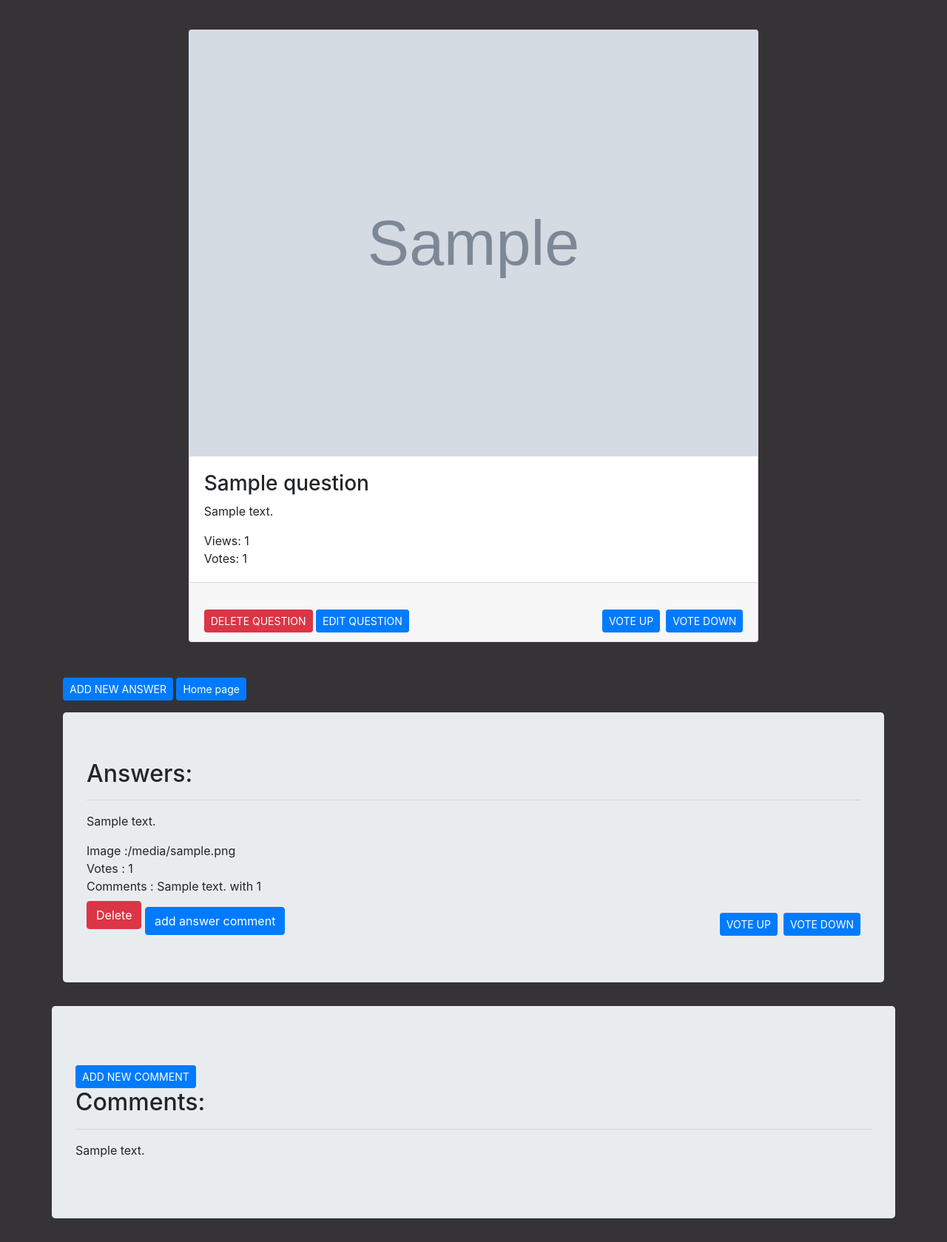
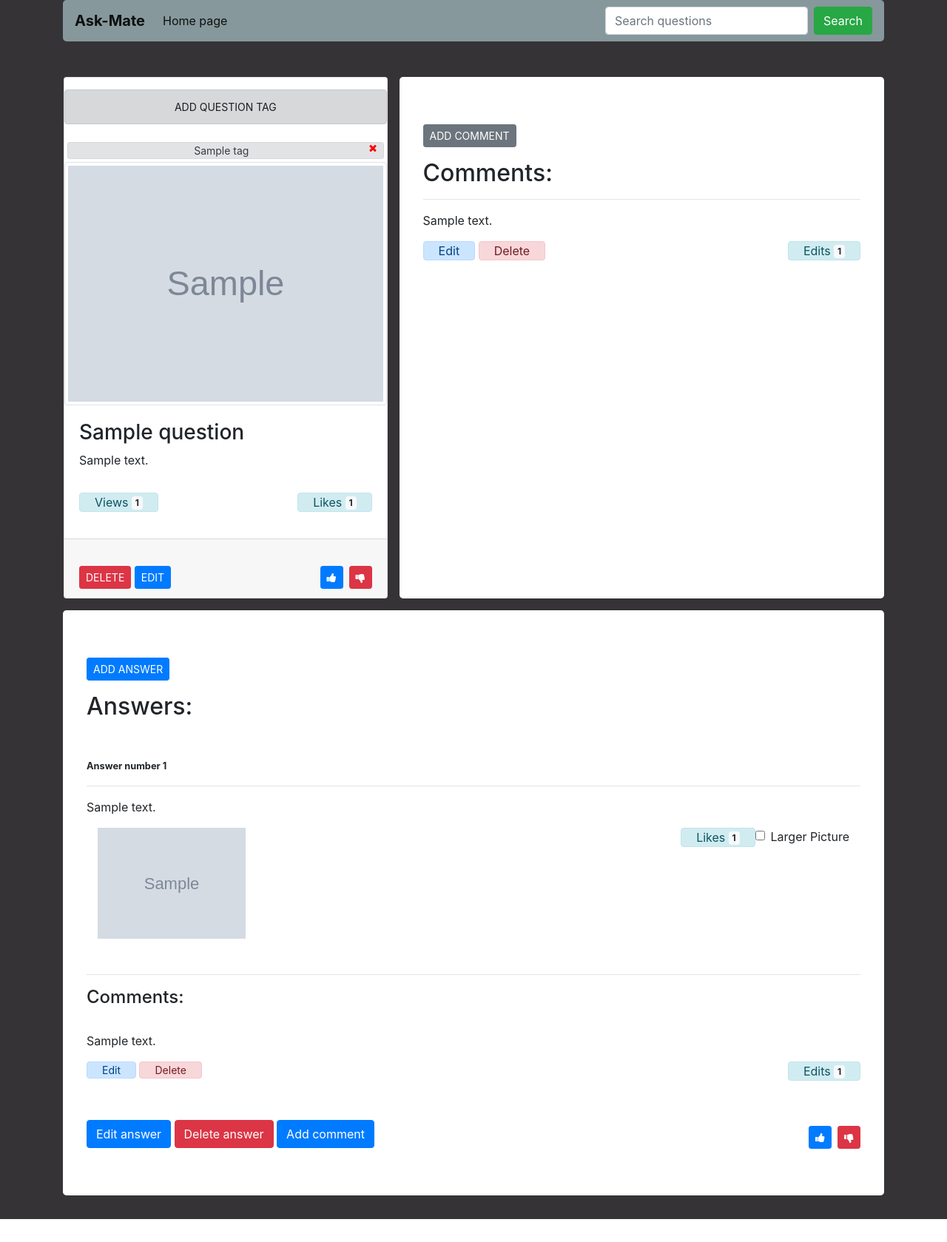
Before and after one commit to VGabriel45/AskMate, a Flask app: page /question/1 in a window 1280 px wide. Shown: the whole page at 74% size. After the commit the page ends 1648 px from the top, so only its background shows below. Run offline with Flask 2, Linux system fonts and the light colour scheme; grey boxes marked "Sample" are stand-in pictures; a database or web service that is not in the repository returns one stand-in record (values such as "Sample title"); some libraries are stand-ins or nearby versions.

Commit message:
added new features and css

```diff
--- a/server.py
+++ b/server.py
@@ -4,8 +4,12 @@ from datetime import datetime
 
 app = Flask(__name__)
 
+@app.route('/')
+def latest_questions():
+    data = data_manager.get_latest_questions()
+    return render_template('list.html', data=data)
 
-@app.route('/')
+
 @app.route("/list", methods=['GET', 'POST'])
 def list_questions():
     sort_by = ''
@@ -16,25 +20,27 @@ def list_questions():
         data = data_manager.sort_csv(sort_by, direction)
     else:
         data = data_manager.get_data()
-    return render_template('list.html', data=data, sort_by=sort_by, direction=direction)
+    return render_template('list.html', data=data, sort_by=sort_by, direction=direction, searching=True)
+
+
+@app.route('/searched', methods=['POST', 'GET'])
+def search():
+    if request.method == 'POST':
+        search_by = request.form.get('search-question')
+        data = data_manager.search_questions(search_by)
+    return render_template('searched-questions.html', data=data, search_by=search_by)
 
 
 @app.route('/question/<question_id>', methods=['POST', 'GET'])
 def display_question(question_id):
     if request.method == 'GET':
         data_manager.view_up_answer(question_id)
-    answer_id = data_manager.find_id_question_answer(question_id)
-    try:
-        answer_id = int(answer_id['id'])
-    except:
-        print('no id')
-    print(answer_id)
     question_comments = data_manager.get_question_comment(question_id)
-    answer_comments = data_manager.get_answer_comment(answer_id)
-    print(answer_comments)
     questions = data_manager.find_question(question_id)
     answers = data_manager.find_question_answer(question_id)
-    return render_template('question.html', questions=questions, answers=answers, question_comments=question_comments, answer_comments=answer_comments, answer_id=answer_id)
+    comments = data_manager.get_comments()
+    question_tags = data_manager.get_question_tags(question_id)
+    return render_template('question.html', questions=questions, answers=answers, question_comments=question_comments, comments=comments, question_id=question_id, question_tags=question_tags)
 
 
 @app.route('/add-question', methods=['POST', 'GET'])
@@ -76,15 +82,15 @@ def add_question_comment(question_id):
     return render_template('add_comment.html', questions=questions)
 
 
-@app.route('/answer/<answer_id>/new-comment', methods=['POST', 'GET'])
-def add_answer_comment(answer_id):
+@app.route('/question/<question_id>/answer/<answer_id>/new-comment', methods=['POST', 'GET'])
+def add_answer_comment(question_id, answer_id):
     answers = data_manager.find_answers(answer_id)
     if request.method == 'POST':
         submission_time = datetime.now().date()
         message = request.form.get('message')
         data_manager.add_comment_for_answer(answer_id, message, submission_time)
-        return redirect('/')
-    return render_template('add_comment_answer.html', answers=answers)
+        return redirect('/question/' + question_id)
+    return render_template('add_comment_answer.html', answers=answers, question_id=question_id)
 
 
 @app.route('/question/<question_id>/delete')
@@ -100,15 +106,78 @@ def edit_question(question_id):
         title = request.form.get('title')
         message = request.form.get('message')
         image = request.form.get('image')
-        data_manager.update_on_csv(title, message, image, question_id)
+        data_manager.update_question_on_csv(title, message, image, question_id)
         return redirect('/question/' + str(question_id))
     return render_template('edit.html', questions=questions)
 
 
-@app.route('/answer/<answer_id>/delete')
-def delete_answer(answer_id):
+@app.route('/question/<question_id>/answer/<answer_id>/edit', methods=['POST', 'GET'])
+def edit_answer(question_id, answer_id):
+    answers = data_manager.find_answers(answer_id)
+    if request.method == 'POST':
+        message = request.form.get('message')
+        image = request.form.get('image')
+        data_manager.update_answer_on_csv(message, image, answer_id)
+        return redirect('/question/' + question_id)
+    return render_template('edit-answer.html', answers=answers, question_id=question_id)
+
+
+@app.route('/question/<question_id>/answer/<answer_id>/comment/<comment_id>/edit', methods=['POST', 'GET'])
+def edit_comment_for_answer(question_id, answer_id, comment_id):
+    answers = data_manager.find_answers(answer_id)
+    comments = data_manager.get_comment_by_id(comment_id)
+    if request.method == 'POST':
+        data_manager.edit_comment_count(comment_id)
+        message = request.form.get('message')
+        data_manager.update_comment_on_csv(message, comment_id)
+        return redirect('/question/' + question_id)
+    return render_template('edit-answer-comment.html', answers=answers, question_id=question_id, comments=comments, answer_id=answer_id)
+
+
+@app.route('/question/<question_id>/comment/<comment_id>/edit', methods=['POST', 'GET'])
+def edit_comment_for_question(question_id, comment_id):
+    comments = data_manager.get_comment_by_id(comment_id)
+    if request.method == 'POST':
+        data_manager.edit_comment_count(comment_id)
+        message = request.form.get('message')
+        data_manager.update_comment_on_csv(message, comment_id)
+        return redirect('/question/' + question_id)
+    return render_template('edit-question-comment.html',  question_id=question_id, comments=comments)
+
+
+@app.route('/question/<question_id>/answer/<answer_id>/delete')
+def delete_answer(question_id, answer_id):
     data_manager.delete_answer_on_csv(answer_id)
-    return redirect('/list')
+    return redirect('/question/' + question_id)
+
+
+@app.route('/question/<question_id>/answer/<answer_id>/comment/<comment_id>/delete')
+def delete_answer_comment(question_id, answer_id, comment_id):
+    data_manager.delete_comment_on_csv(comment_id)
+    return redirect('/question/' + question_id)
+
+
+@app.route('/question/<question_id>/comment/<comment_id>/delete')
+def delete_question_comment(question_id, comment_id):
+    data_manager.delete_comment_on_csv(comment_id)
+    return redirect('/question/' + question_id)
+
+
+@app.route('/question/<question_id>/tag/<tag_id>/delete')
+def delete_tag(question_id, tag_id):
+    data_manager.delete_tag_on_csv(tag_id)
+    return redirect('/question/' + question_id)
+
+
+@app.route('/question/<question_id>/new-tag', methods=['POST', 'GET'])
+def add_question_tag(question_id):
+    if request.method == 'POST':
+        name = request.form.get('tag-name')
+        data_manager.add_tag_in_csv(name)
+        tag_id = data_manager.get_tag_id(name)
+        data_manager.add_tag_in_question_tag(question_id, tag_id['id'])
+        return redirect('/question/' + str(question_id))
+    return render_template('add-tag.html', question_id=question_id)
 
 
 @app.route("/question/<question_id>/vote_up")
--- a/static/main.css
+++ b/static/main.css
@@ -1,3 +1,52 @@
 body {
     background: rgb(53, 51, 54) !important;
 }
+#tag {
+    width: 80px !important;
+    display:inline-block !important;
+}
+
+.card-deck .card {
+    margin-bottom: 0 !important;
+    margin-left: 0 !important;
+}
+
+.p-3 {
+    padding-bottom: 0 !important;
+    padding-top: 0 !important;
+}
+
+.navbar {
+    background-color: #86989B !important;
+    border-radius: 5px;
+}
+
+.jumbotron {
+    background-color: white !important;
+}
+
+#comments-jumbotron {
+    margin-bottom: 0 !important;
+}
+
+.custom-image{
+    width: 200px !important;
+}
+
+#x-icon {
+    color: red;
+}
+
+.zoomCheck input[type=checkbox] {
+  display: none !important;
+}
+
+.container img {
+  transition: transform 0.25s ease !important;
+  cursor: zoom-in !important;
+}
+
+input[type=checkbox]:checked ~ label > img {
+  transform: scale(4) !important;
+  cursor: zoom-out !important;
+}
--- a/templates/add-answer.html
+++ b/templates/add-answer.html
@@ -6,7 +6,6 @@
 
 {% block body %}
 <div class="container jumbotron mt-5">
-  <a href="/list" class="ml-3">Home page</a>
   <div class="ml-3 mt-3 d-flex justify-content-center">
     <h2>Add new answer</h2>
   </div>
--- a/templates/add-question.html
+++ b/templates/add-question.html
@@ -6,9 +6,6 @@
 
 {% block body %}
 <div class="container jumbotron mt-5">
-  <div class="ml-3">
-    <a href="/list">Home page</a>
-  </div>
   <div class="mt-3 d-flex justify-content-center">
     <h2>Add question</h2>
   </div>
--- a/templates/add_comment.html
+++ b/templates/add_comment.html
@@ -6,7 +6,6 @@
 
 {% block body %}
 <div class="container jumbotron mt-5">
-  <a href="/list" class="ml-3">Home page</a>
   <div class="ml-3 mt-3 d-flex justify-content-center">
     <h2>Add new answer</h2>
   </div>
--- a/templates/add_comment_answer.html
+++ b/templates/add_comment_answer.html
@@ -6,12 +6,11 @@
 
 {% block body %}
 <div class="container jumbotron mt-5">
-  <a href="/list" class="ml-3">Home page</a>
   <div class="ml-3 mt-3 d-flex justify-content-center">
     <h2>Add new answer</h2>
   </div>
     {% for answer in answers %}
-  <form action="/answer/{{ answer.id }}/new-comment" , method="POST">
+  <form action="/question/{{ question_id }}/answer/{{ answer.id }}/new-comment" , method="POST">
       {% endfor %}
     <div class="container">
       <div>
--- a/templates/layout.html
+++ b/templates/layout.html
@@ -5,18 +5,48 @@
     <meta charset="UTF-8">
     <meta name="viewport" content="width=device-width, initial-scale=1.0">
     <link rel="stylesheet" href="https://stackpath.bootstrapcdn.com/bootstrap/4.4.1/css/bootstrap.min.css"
-        integrity="sha384-Vkoo8x4CGsO3+Hhxv8T/Q5PaXtkKtu6ug5TOeNV6gBiFeWPGFN9MuhOf23Q9Ifjh" crossorigin="anonymous">
+          integrity="sha384-Vkoo8x4CGsO3+Hhxv8T/Q5PaXtkKtu6ug5TOeNV6gBiFeWPGFN9MuhOf23Q9Ifjh" crossorigin="anonymous">
     <link rel="stylesheet" href="/static/main.css">
+    <link href="//maxcdn.bootstrapcdn.com/font-awesome/4.7.0/css/font-awesome.min.css" rel="stylesheet">
     <link rel=“stylesheet” href=“https://use.fontawesome.com/releases/v5.5.0/css/all.css”
-        integrity=“sha384-B4dIYHKNBt8Bc12p+WXckhzcICo0wtJAoU8YZTY5qE0Id1GSseTk6S+L3BlXeVIU” crossorigin=“anonymous”>
+          integrity=“sha384-B4dIYHKNBt8Bc12p+WXckhzcICo0wtJAoU8YZTY5qE0Id1GSseTk6S+L3BlXeVIU” crossorigin=“anonymous”>
     {% block head %}
     {% endblock %}
 </head>
 <div class="container">
 
     <body>
-        {% block body %}
-        {% endblock %}
+    <nav class="navbar navbar-expand-lg navbar-light bg-light mb-5">
+        <a class="navbar-brand" href="#"><strong>Ask-Mate</strong></a>
+        <button class="navbar-toggler" type="button" data-toggle="collapse" data-target="#navbarSupportedContent"
+                aria-controls="navbarSupportedContent" aria-expanded="false" aria-label="Toggle navigation">
+            <span class="navbar-toggler-icon"></span>
+        </button>
+
+        <div class="collapse navbar-collapse" id="navbarSupportedContent">
+            <ul class="navbar-nav mr-auto">
+                <li class="nav-item active">
+                    <a class="nav-link" href="/list">Home page<span class="sr-only">(current)</span></a>
+                </li>
+            </ul>
+            <form class="form-inline my-2 my-lg-0" action="/searched" method="POST">
+                <input name="search-question" class="form-control mr-sm-2" type="search" placeholder="Search questions"
+                       aria-label="Search">
+                <button class="btn btn-success my-2 my-sm-0" type="submit">Search</button>
+            </form>
+        </div>
+    </nav>
+    {% block body %}
+    {% endblock %}
+    <script src="https://code.jquery.com/jquery-3.4.1.slim.min.js"
+            integrity="sha384-J6qa4849blE2+poT4WnyKhv5vZF5SrPo0iEjwBvKU7imGFAV0wwj1yYfoRSJoZ+n"
+            crossorigin="anonymous"></script>
+    <script src="https://cdn.jsdelivr.net/npm/popper.js@1.16.0/dist/umd/popper.min.js"
+            integrity="sha384-Q6E9RHvbIyZFJoft+2mJbHaEWldlvI9IOYy5n3zV9zzTtmI3UksdQRVvoxMfooAo"
+            crossorigin="anonymous"></script>
+    <script src="https://stackpath.bootstrapcdn.com/bootstrap/4.4.1/js/bootstrap.min.js"
+            integrity="sha384-wfSDF2E50Y2D1uUdj0O3uMBJnjuUD4Ih7YwaYd1iqfktj0Uod8GCExl3Og8ifwB6"
+            crossorigin="anonymous"></script>
     </body>
 </div>
 
--- a/templates/question.html
+++ b/templates/question.html
@@ -5,67 +5,96 @@
 {% endblock %}
 
 {% block body %}
-
-<div class="mt-4 d-flex justify-content-center">
+<div class="d-flex justify-content-center">
     <div class="card-deck w-75 p-3">
         <div class="card">
             {% for question in questions %}
-            <img src="{{ question.image }}" alt="placehd" style="width:100%;">
+                <a href="/question/{{question.id}}/new-tag" class="mt-3 btn btn-secondary alert alert-dark btn-sm"> ADD QUESTION TAG</a>
+                <div class="btn-group">
+                    {% for tag in question_tags %}
+                    <span class="btn alert-secondary btn-sm mt-2 mr-1 mb-1 ml-1 py-0" id="tag">{{ tag.name }}<a href="/question/{{ question.id }}/tag/{{ tag.tag_id }}/delete"><i id="x-icon" class="fa fa-times float-right"></i></a></span>
+                    {% endfor %}
+                </div>
+            <img src="{{ question.image }}" alt="placehd" class="img-thumbnail">
             <div class="card-body">
                 <h3>{{ question.title }}</h3>
                 <p>{{ question.message}}</p>
-                Views: {{ question.view_number }} <br>
-                Votes: {{ question.vote_number }}
+                <button type="button" class="btn alert alert-info py-0 btn-xs mt-3">
+                    Views <span class="badge badge-light">{{ question.view_number }}</span>
+                </button>
+                <button type="button" class="btn alert alert-info py-0 btn-xs float-right mt-3">
+                    Likes <span class="badge badge-light">{{ question.vote_number }}</span>
+                </button>
             </div>
             <div class="card-footer">
-                <a href="/question/{{question.id}}/delete" class="mt-4 btn btn-danger btn-sm"> DELETE QUESTION </a>
-                <a href="/question/{{question.id}}/edit" class="mt-4 btn btn-primary btn-sm"> EDIT QUESTION</a>
-                <a href="/question/{{question.id}}/vote_down" class="mt-4 btn btn-primary btn-sm float-right">VOTE
-                    DOWN</a>
-                <a href="/question/{{question.id}}/vote_up" class="mt-4 mr-2 btn btn-primary btn-sm float-right">VOTE
-                    UP</a>
+                <a href="/question/{{question.id}}/delete" class="mt-4 btn btn-danger btn-sm"> DELETE </a>
+                <a href="/question/{{question.id}}/edit" class="mt-4 btn btn-primary btn-sm"> EDIT</a>
+                <a href="/question/{{question.id}}/vote_down" class="mt-4 btn btn-danger btn-sm float-right"><i class="fa fa-thumbs-down"></i></a>
+                <a href="/question/{{question.id}}/vote_up" class="mt-4 mr-2 btn btn-primary btn-sm float-right"><i class="fa fa-thumbs-up"></i></a>
             </div>
         </div>
     </div>
+    <div class="jumbotron container" id="comments-jumbotron">
+        <a href="/question/{{question.id}}/new-comment" class="mb-3 btn btn-secondary btn-sm"> ADD COMMENT</a>
+        <h2>Comments:</h2>
+        {% for comment in question_comments %}
+            <hr>
+            <p>{{ comment.message }} <br>
+            <a href="/question/{{ question_id }}/comment/{{ comment.id }}/edit" class="mt-3 btn alert alert-primary btn-xs py-0"> Edit</a>
+            <a href="/question/{{ question_id }}/comment/{{ comment.id }}/delete" class="mt-3 btn alert alert-danger btn-xs py-0"> Delete</a>
+            <button type="button" class="btn alert alert-info py-0 btn-xs float-right mt-3">
+                Edits <span class="badge badge-light">{{ comment.edited_count }}</span>
+            </button>
+        {% endfor %}
+    </div>
 </div>
-<div class="mt-3">
-    <a href="/question/{{question.id}}/new-answer" class="mt-3 btn btn-primary btn-sm"> ADD NEW ANSWER</a>
-    <a href="/list" class="mt-3 btn btn-primary btn-sm">Home page</a>
-</div>
-
 <div class="jumbotron mt-3 container">
+    <div class="mb-3">
+    <a href="/question/{{question.id}}/new-answer" class="btn btn-primary btn-sm"> ADD ANSWER</a>
+    </div>
     <h2>Answers:</h2>
-
     {% for answer in answers %}
+        <div class="mt-4">
+            <br>
+        <small><strong>Answer number {{ answer.id }}</strong></small>
         <hr>
         <p>{{ answer.message }}</p>
-        Image :{{ answer.image }} <br>
-        Votes : {{ answer.vote_number }} <br>
-        Comments :
-            {% for comment in answer_comments %}
-                {% if answer.id == comment.answer_id %}
-                {{ comment.message }} with {{ comment.answer_id }} <br>
+        <div class="container">
+            <label class="float-right">Larger Picture</label>
+              <input type="checkbox" class="zoomCheck float-right mt-1 mr-2">
+              <label for="zoomCheck">
+                <img src="{{ answer.image }}" alt="placehd" class="custom-image">
+              </label>
+            <button type="button" class="btn alert alert-info py-0 btn-xs float-right mb-5">
+                Likes <span class="badge badge-light">{{ answer.vote_number }}</span>
+            </button>
+        </div> <br>
+        <div>
+            <hr>
+            <h4>Comments: </h4> <br>
+            {% for comment in comments %}
+                {% if comment.answer_id == answer.id %}
+                    {{ comment.message }} <br>
+                    <a href="/question/{{ question_id }}/answer/{{ answer.id }}/comment/{{ comment.id }}/edit" class="mt-3 btn alert alert-primary btn-sm py-0"> Edit</a>
+                    <a href="/question/{{ question_id }}/answer/{{ answer.id }}/comment/{{ comment.id }}/delete" class="mt-3 btn alert alert-danger btn-sm py-0"> Delete</a>
+                    <button type="button" class="btn alert alert-info py-0 btn-xs float-right mt-3">
+                        Edits <span class="badge badge-light">{{ comment.edited_count }}</span>
+                    </button> <br>
                 {% endif %}
-            {% endfor %}
-        <a href="/answer/{{ answer.id }}/delete" class="btn btn-danger">Delete</a>
-        <a href="/answer/{{ answer.id }}/new-comment" class="mt-3 btn btn-primary btn-xs"> add answer comment</a>
-        <a href="/answer/{{answer.id}}/vote_down" class="mt-4 btn btn-primary btn-sm float-right">VOTE
-                    DOWN</a>
-        <a href="/answer/{{answer.id}}/vote_up" class="mt-4 mr-2 btn btn-primary btn-sm float-right">VOTE
-            UP</a>
+        </div>
+    {% endfor %}
+        </div>
+         <br>
+        <a href="/question/{{ question_id }}/answer/{{ answer.id }}/edit" class="mt-3 btn btn-primary btn-xs"> Edit answer</a>
+        <a href="/question/{{ question_id }}/answer/{{ answer.id }}/delete" class="btn  mt-3 btn-danger">Delete answer</a>
+        <a href="/question/{{ question_id }}/answer/{{ answer.id }}/new-comment" class="mt-3 btn btn-primary btn-xs"> Add comment</a>
+        <a href="/answer/{{answer.id}}/vote_down" class="mt-4 btn btn-danger btn-sm float-right"><i class="fa fa-thumbs-down"></i></a>
+        <a href="/answer/{{answer.id}}/vote_up" class="mt-4 mr-2 btn btn-primary btn-sm float-right "><i class="fa fa-thumbs-up"></i></a>
     {% endfor %}
     </div>
 </div>
-<div class="jumbotron mt-3 container">
-<a href="/question/{{question.id}}/new-comment" class="mt-3 btn btn-primary btn-sm"> ADD NEW COMMENT</a>
-    <h2>Comments:</h2>
-    {% for comment in question_comments %}
-        <hr>
-        <p>{{ comment.message }}</p>
-    {% endfor %}
-    </div>
-    {% endfor %}
 </div>
+{% endfor %}
 
 
 {% endblock %}
```
Also changed, not shown: data/askmatepart2-sample-data_2.sql (+9 -0 lines), data_manager.py (+119 -1 lines), templates/add-tag.html (added, +27 -0 lines), templates/edit-answer-comment.html (added, +29 -0 lines), templates/edit-answer.html (renamed from test.txt, +35 -41 lines), templates/edit-question-comment.html (added, +29 -0 lines), templates/list.html (+10 -8 lines), templates/searched-questions.html (added, +49 -0 lines).
